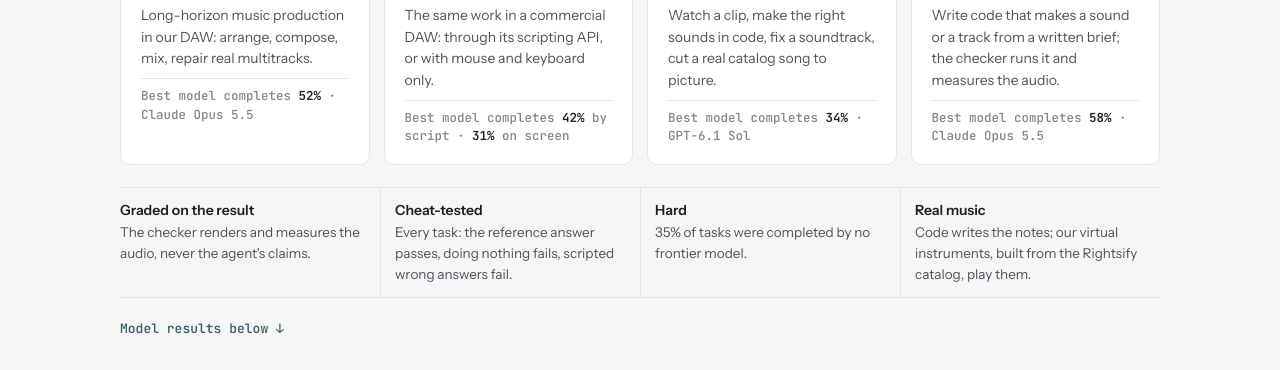
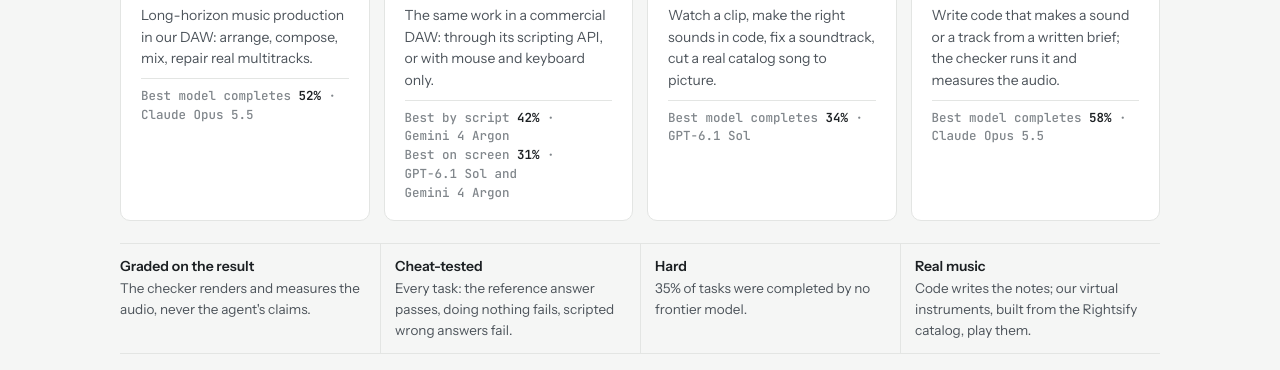
Before and after one commit to rightsify/rl, a plain HTML site: page index.html in a window 1280 px wide. Shown: the part 430-800 px from the top of the page. Drawn offline with Linux system fonts and the light colour scheme.

Commit message:
Name the best REAPER models in the summary card
Co-Authored-By: Claude Opus 5.5 <noreply@anthropic.com>
Claude-Session: https://claude.ai/code/session_01Tiiw83K7TnteJmCVtH7V52

```diff
--- a/index.html
+++ b/index.html
@@ -103,7 +103,7 @@ footer{font-size:12.5px;color:var(--muted);display:grid;gap:4px}
     <div class="eyebrow">Rightsify</div>
     <h1>RL environments for music and sound</h1>
     <p class="lede"><b>3,812 tasks</b> across three environments: DAW (1,359), picture to sound (828) and AudioCode (1,625). The DAW tasks also run in REAPER, a commercial DAW. Agents produce, score and design audio in real tools. A checker re-renders what they leave behind and grades it.</p>
-    <div class="offers"><div class="offer"><div class="count">1,359<small>tasks</small></div><h3>DAW</h3><p>Long-horizon music production in our DAW: arrange, compose, mix, repair real multitracks.</p><div class="best">Best model completes <b>52%</b> · Claude Opus 5.5</div></div><div class="offer"><div class="count">REAPER</div><h3>The DAW tasks in REAPER</h3><p>The same work in a commercial DAW: through its scripting API, or with mouse and keyboard only.</p><div class="best">Best model completes <b>42%</b> by script · <b>31%</b> on screen</div></div><div class="offer"><div class="count">828<small>tasks</small></div><h3>Picture to sound</h3><p>Watch a clip, make the right sounds in code, fix a soundtrack, cut a real catalog song to picture.</p><div class="best">Best model completes <b>34%</b> · GPT-6.1 Sol</div></div><div class="offer"><div class="count">1,625<small>tasks</small></div><h3>AudioCode</h3><p>Write code that makes a sound or a track from a written brief; the checker runs it and measures the audio.</p><div class="best">Best model completes <b>58%</b> · Claude Opus 5.5</div></div></div>
+    <div class="offers"><div class="offer"><div class="count">1,359<small>tasks</small></div><h3>DAW</h3><p>Long-horizon music production in our DAW: arrange, compose, mix, repair real multitracks.</p><div class="best">Best model completes <b>52%</b> · Claude Opus 5.5</div></div><div class="offer"><div class="count">REAPER</div><h3>The DAW tasks in REAPER</h3><p>The same work in a commercial DAW: through its scripting API, or with mouse and keyboard only.</p><div class="best">Best by script <b>42%</b> · <span style="white-space:nowrap">Gemini 4 Argon</span><br>Best on screen <b>31%</b> · <span style="white-space:nowrap">GPT-6.1 Sol</span> and <span style="white-space:nowrap">Gemini 4 Argon</span></div></div><div class="offer"><div class="count">828<small>tasks</small></div><h3>Picture to sound</h3><p>Watch a clip, make the right sounds in code, fix a soundtrack, cut a real catalog song to picture.</p><div class="best">Best model completes <b>34%</b> · GPT-6.1 Sol</div></div><div class="offer"><div class="count">1,625<small>tasks</small></div><h3>AudioCode</h3><p>Write code that makes a sound or a track from a written brief; the checker runs it and measures the audio.</p><div class="best">Best model completes <b>58%</b> · Claude Opus 5.5</div></div></div>
     <div class="proof">
       <div><b>Graded on the result</b>The checker renders and measures the audio, never the agent's claims.</div>
       <div><b>Cheat-tested</b>Every task: the reference answer passes, doing nothing fails, scripted wrong answers fail.</div>
```
